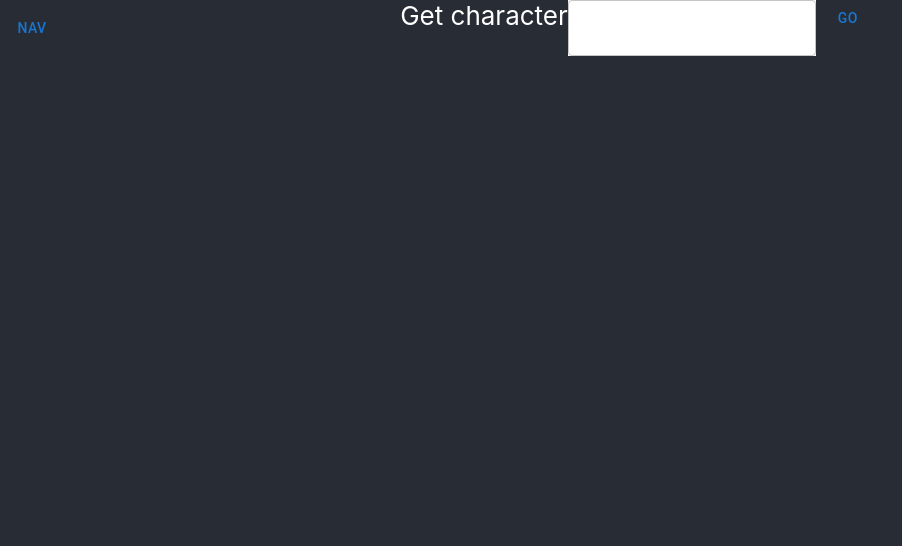
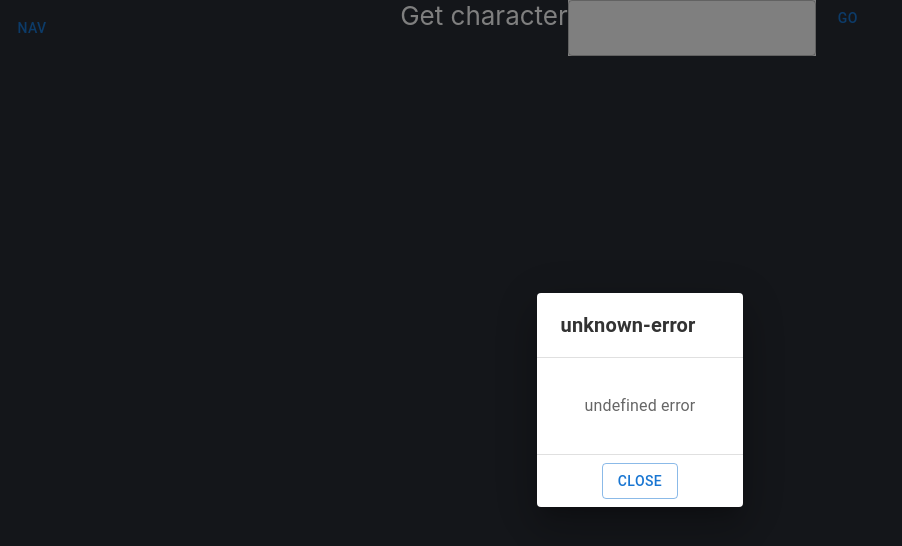
Before and after one commit to krtcotmo2/React-Character-Sheets, a React (Create React App) app: page / in a window 1280 px wide. Both pictures are taken after typing "5" into the empty fields and a click on the button "GO". Shown: the top 546 px of the page, without its empty margins (0-902 px from the left). Built offline with nearby package versions, Linux system fonts and the light colour scheme; no server answers.

Commit message:
modal manager

```diff
--- a/src/App.tsx
+++ b/src/App.tsx
@@ -1,18 +1,20 @@
 import React, { useRef } from "react";
-import logo from "./logo.svg";
+
 import "./App.css";
 import CharacterGetter from "./components/character-view/character-getter";
 import { Routes, BrowserRouter as Router, Route } from "react-router-dom";
 import { CharMain } from "./views/char-main";
 import { Login } from "./views/login";
-import { Button, Divider, Drawer } from "@mui/material";
+import { Button} from "@mui/material";
 import { NewUser } from "./views/new-user";
 import { SideDrawer } from "./components/side-drawer/side-drawer";
+import { MessageManager } from "./components/modal/modal-manager";
 
 function App() {
   const [drawerOpen, setDrawerOpen] = React.useState(false);
 
   return (
+    <>
       <Router>
         <div className="App">
           <Button
@@ -30,6 +32,8 @@ function App() {
           <SideDrawer drawerStatus = {drawerOpen} setDrawerStatus={setDrawerOpen}/>
         </div>
       </Router>
+      <MessageManager/>
+    </>
   );
 }
 
--- /dev/null
+++ b/src/components/character-view/business-logic/load-chars.ts
@@ -0,0 +1,17 @@
+import axios from "axios";
+
+export const getChar = async (charId: string) => {
+    const searchParam = charId;
+    if(charId.trim() === '' || +charId < 1){
+        throw new Error('invalid_id');
+    }
+    const aCharacter = await axios
+        .get(`http://localhost:3001/api/character/with-stats/${searchParam}`)
+        .catch((err) => {
+            throw new Error(err.message);
+        });
+    if (!aCharacter) {
+        throw new Error('char_not_found');
+    }
+    return aCharacter.data;
+  };
--- a/src/components/character-view/character-getter.tsx
+++ b/src/components/character-view/character-getter.tsx
@@ -1,38 +1,41 @@
 import { Button, Grid, TextField } from "@mui/material";
 import React, { useState } from "react";
-import axios from "axios";
 import { Character } from "../../interfaces/character";
 import { StatsBar } from "../stats-bar/stats-bar";
 import { SavesBar } from "../saves-bar/saves-bar";
-import { ModifierType } from "../../enum/modifier-type";
 import { SkillsBar } from "../skills-bar/skills-bar";
 import { InitBar } from "../init-bar/init-bar";
+import { getChar } from "./business-logic/load-chars";
+import { showError } from "../modal/business-logic/error-handler";
 
 const CharacterGetter: React.FunctionComponent = (): JSX.Element => {
   const [char, setChar] = useState<Character | undefined>(undefined);
   const [charId, setCharId] = useState("");
 
-
-  const getChar = async () => {
-    const searchParam = charId;
-    if(charId .trim() === '' || +charId < 1){
-      alert('enter in a valid id')
-    }
-
-    const achar = await axios
-      .get(
-        `http://localhost:3001/api/character/with-stats/${searchParam}`
-      )
-      .catch((err) => {
-        setChar(undefined);
-      });
-    setCharId("");
-    if (!achar) {
-      alert(`character with id ${searchParam} not found`);
-      return;
-    }
-    setChar(achar.data);
-  };
+  const requestChar = async () => {
+    await getChar(charId)
+      .then( (charData: Character | undefined) => {
+        setChar(charData);
+      })
+      .catch(err => {
+        switch(err.message){
+          case 'invalid_id':
+            showError(err.message);
+            break;
+          case 'char_not_found':
+            showError(
+              err.message,
+              [{key: 'userId', value: charId}]
+            );
+          break;
+          default:
+            showError('unknown-error');
+        }
+      })
+      .finally(()=>{
+        setCharId('');
+      })
+  }
 
   return (
     <>
@@ -48,7 +51,7 @@ const CharacterGetter: React.FunctionComponent = (): JSX.Element => {
             >
               {charId}
             </TextField>
-            <Button onClick={getChar}>Go</Button>
+            <Button onClick={requestChar}>Go</Button>
           </form>
         </Grid>
       </Grid>
--- /dev/null
+++ b/src/components/modal/business-logic/error-handler.ts
@@ -0,0 +1,27 @@
+import { KeyValuePair } from "../../../interfaces/key-value";
+import { launchModal } from "./launch-modal";
+
+export const showError = (err: string, param?: KeyValuePair[]) => {
+    let msg = '';
+    let title = '';
+    let modalName= '';
+    switch(err){
+        case 'char_not_found':
+            const userId = param?.find(pair => pair.key === 'userId');
+            msg = `The character with id ${userId?.value} not found`;
+            title = `Character not found`
+            modalName = 'char_not_found'
+            break;
+        case 'invalid_id':
+            msg = `'Enter in a valid id`;
+            title = `Invalid User ID`
+            modalName = 'invalid_id'
+            break;
+        default:
+            title = err;
+            msg = 'undefined error';
+            modalName= 'unknown-error'
+            break;
+    }
+    launchModal(msg, title, modalName);
+}
--- /dev/null
+++ b/src/components/modal/business-logic/launch-modal.tsx
@@ -0,0 +1,16 @@
+import React from 'react';
+import CloseButton from '../close-button';
+import { pushModal, popModal } from '../modal-manager';
+import { DialogWindow } from '../dialog-window';
+
+const closeModal = (id: string) => {
+    console.log(id)
+    popModal(id);
+    return;
+}
+
+export const launchModal = (msg: string, hdr: string, modalId:string, modalButtons?:JSX.Element[]) => {
+    const buttons = [(<CloseButton label='Close' click={()=>closeModal(modalId)}/>)];
+    const modal: JSX.Element = (<DialogWindow buttons={buttons} id='wtf' lines={[msg]} header={hdr} message={msg} />)
+    pushModal(modal, modalId);
+}
--- /dev/null
+++ b/src/components/modal/close-button.tsx
@@ -0,0 +1,17 @@
+import { Button } from '@mui/material';
+
+interface BtnProps {
+    label: string;
+    click: (id: string)=>void
+}
+const CloseButton = (props: BtnProps) => {
+    return (
+        <Button
+            variant="outlined"
+            onClick={()=> props.click('')}
+        >
+            {props.label}
+        </Button>
+    )
+}
+export default CloseButton;
--- /dev/null
+++ b/src/components/modal/dialog-window.tsx
@@ -0,0 +1,39 @@
+import { Dialog, DialogActions, DialogContent, DialogContentText,  DialogTitle } from '@mui/material';
+import React from 'react';
+
+interface DialogProps{
+    buttons?: JSX.Element[];
+    lines?: string[];
+    message?: string;
+    header?: string;
+    id: string;
+}
+export const DialogWindow: React.FC<DialogProps> = (props): JSX.Element => {
+    const {buttons, lines, message, header} = props;
+    return(
+      <Dialog
+        open={true}
+        aria-labelledby="alert-dialog-title"
+        aria-describedby="alert-dialog-description"
+      >
+        <DialogTitle  id="alert-dialog-title">
+          <span style={{ margin: '0px', color: '#333', fontSize: '20px', fontWeight: 'bold',}}>{header}</span>
+        </DialogTitle>
+        <DialogContent dividers>
+          <DialogContent className="modal-content">
+            {typeof message === 'string' && lines?.map( line => {
+              return ( <DialogContentText id="alert-dialog-description" align='center'>
+                {line}
+                </DialogContentText>
+              )
+              }
+            )}
+            {typeof message === 'object' && (lines)}
+          </DialogContent>
+        </DialogContent>
+        <DialogActions style={{justifyContent:'center'}}>
+          {buttons?.map(btn => btn)}
+        </DialogActions>
+      </Dialog>
+    )
+}
--- /dev/null
+++ b/src/components/modal/modal-manager.tsx
@@ -0,0 +1,55 @@
+import { Dispatch, SetStateAction, useEffect, useState } from 'react';
+import { Modal } from '../../interfaces/modal';
+
+let allModals:any[] = [];
+let setAllModals: Dispatch<SetStateAction<Modal[]>>;
+
+export const pushModal = (component: JSX.Element, modalId: string) => {
+  const newModal:Modal = {
+      component: component,
+      id: modalId,
+      zIndex: allModals.length + 1,
+
+  };
+  const existingModal = allModals.find(modal => modal.id === newModal.id);
+  if(existingModal){
+    return;
+  }
+
+  allModals = [newModal, ...allModals];
+  setAllModals([...allModals])
+}
+
+export const popModal = (modalId:string) => {
+  const aModal = allModals.find(modal => modal.id === modalId);
+  if(!aModal){
+    allModals = allModals.slice(0, -1);
+  }else{
+    allModals = allModals.filter(modal => modal.id !== modalId);
+  }
+  setAllModals([...allModals])
+}
+
+export const MessageManager = () :JSX.Element=>  {
+    let [modals, setModals] = useState<Modal[]>([]);
+    setAllModals = setModals;
+
+    useEffect(()=> {
+        modals = [...modals];
+      },[modals]);
+
+    return (
+        <>
+            <div className='message' style={{display:'flex', justifyContent:'flex-start'}}>
+                {
+                modals.map( (modal, i) => {
+                    return (
+                    <div key={i} id={modal.id}>
+                    {modal.component}
+                    </div>
+                )})
+                }
+         </div>
+        </>
+    );
+}
--- /dev/null
+++ b/src/interfaces/key-value.ts
@@ -0,0 +1,4 @@
+export interface KeyValuePair{
+    key: string;
+    value: string;
+}
--- /dev/null
+++ b/src/interfaces/modal.ts
@@ -0,0 +1,5 @@
+export interface Modal {
+  component: JSX.Element;
+  id: string;
+  zIndex: number;
+}
```
Lines whose indentation alone changed are shown as unchanged.
